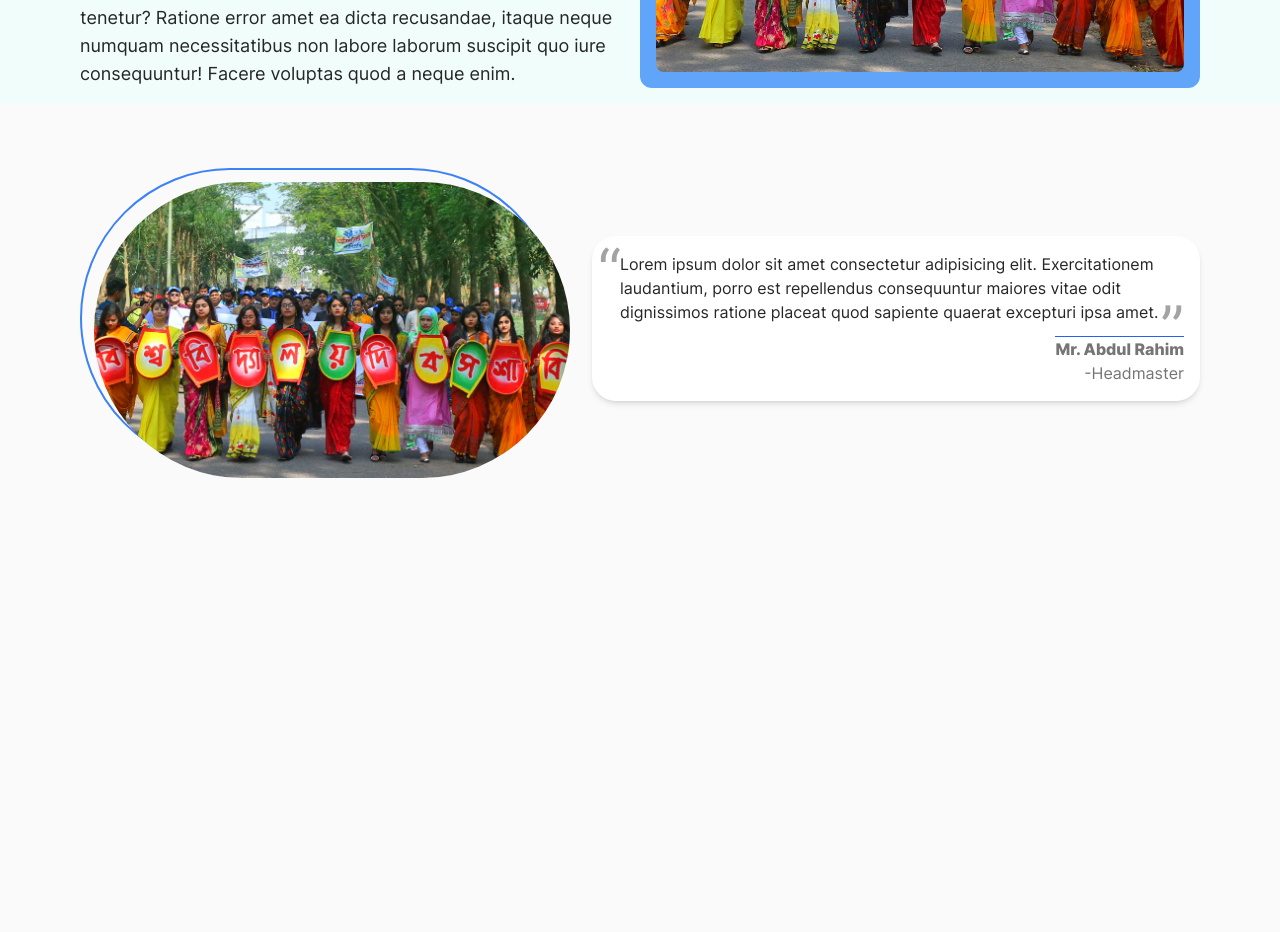
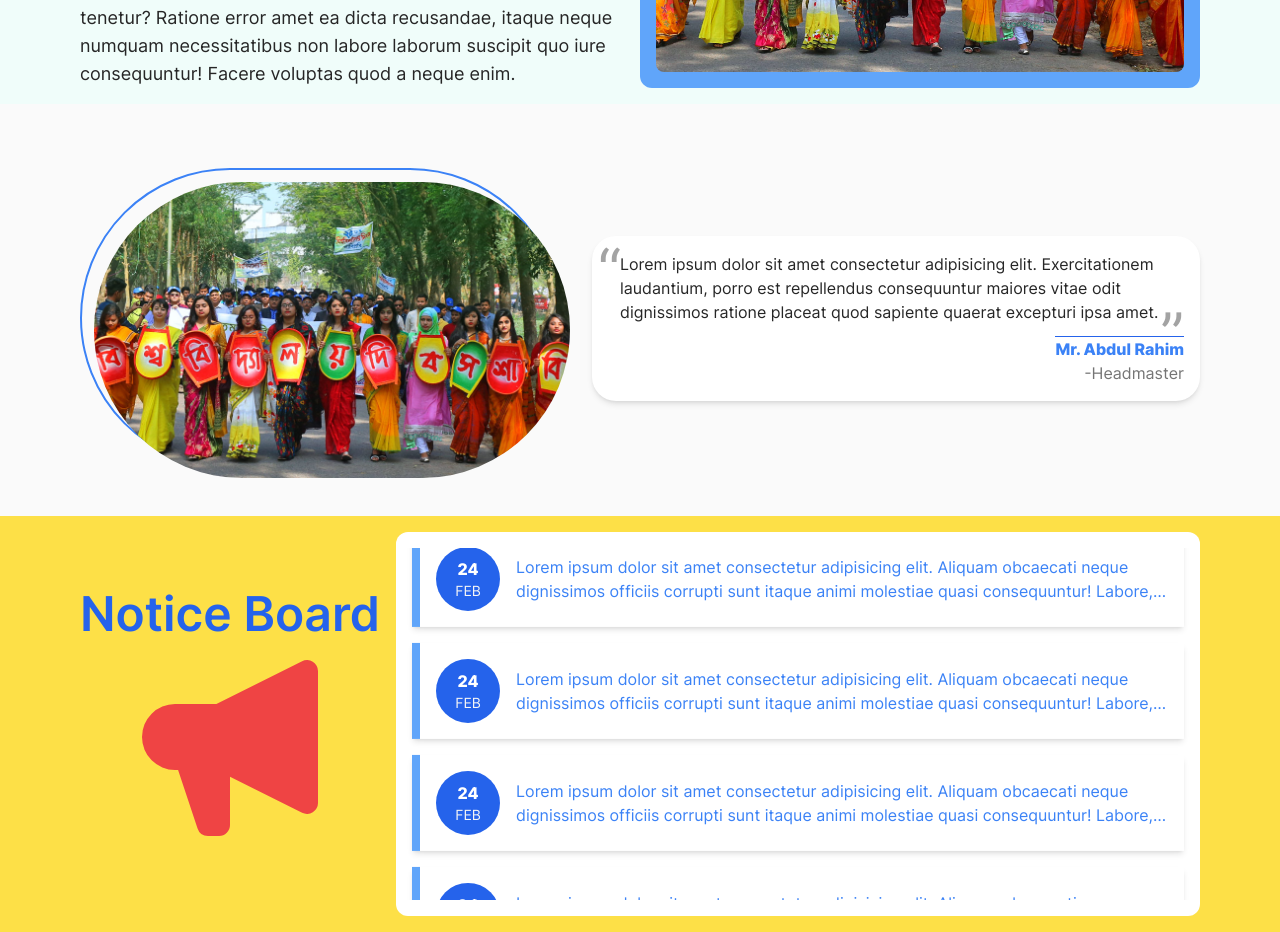
Before and after one commit to tuhinsaud4614/high-school, a Next.js app: page / in a window 1280 px wide. Shown: the part 920-1852 px from the top of the page. Before the commit the page ends 1398 px from the top, so only its background shows below. Built offline with nearby package versions, Linux system fonts and the light colour scheme.

Commit message:
Home HomeNoticeBorad component update 1

```diff
--- a/components/home/HeadMasterCard.tsx
+++ b/components/home/HeadMasterCard.tsx
@@ -20,14 +20,16 @@ const HeadMasterCard = () => {
       </div>
       <div className="md:flex-1 md:pl-8 mt-3 md:mt-0">
         <div className="bg-white shadow-md p-4 rounded-3xl">
-          <blockquote className="text-neutral-800 relative after:absolute after:content-['“'] after:text-neutral-400 after:top-0 after:-left-2.5 after:leading-[0.6] after:text-6xl before:content-['”'] before:absolute before:leading-[0] before:text-neutral-400 before:-bottom-[5%] before:right-0 before:text-6xl px-3">
+          <blockquote className="text-neutral-800 relative after:absolute after:content-['“'] after:text-neutral-400 after:top-0 after:-left-2.5 after:leading-[0.6] after:text-6xl before:content-['”'] before:absolute before:leading-[0] before:text-neutral-400 before:-bottom-[15%] before:right-0 before:text-6xl px-3">
             Lorem ipsum dolor sit amet consectetur adipisicing elit.
             Exercitationem laudantium, porro est repellendus consequuntur
             maiores vitae odit dignissimos ratione placeat quod sapiente quaerat
             excepturi ipsa amet.
           </blockquote>
           <h6 className="text-[#757575] flex flex-col items-end border-t border-blue-600 mt-3 ml-auto w-fit">
-            <strong>{localeConst.HOME.headSirName}</strong>
+            <strong className="text-blue-500">
+              {localeConst.HOME.headSirName}
+            </strong>
             <span>-{localeConst.HOME.headSirTitle}</span>
           </h6>
         </div>
--- /dev/null
+++ b/components/home/NoticeBox.tsx
@@ -0,0 +1,70 @@
+import { useLocale } from "hooks";
+import Link from "next/link";
+import { HiSpeakerphone } from "react-icons/hi";
+import { Autoplay } from "swiper";
+import { Swiper, SwiperSlide } from "swiper/react";
+
+const NoticeBoxItem = () => {
+  return (
+    <div className="shadow-md bg-white p-4 border-l-8 border-blue-400 flex items-center">
+      <span className="flex flex-col items-center justify-center bg-blue-600 h-16 w-16 rounded-full">
+        <strong className="text-white">24</strong>
+        <span className="text-neutral-100 text-sm">FEB</span>
+      </span>
+      <Link href="/notice-board/slug">
+        <a className="flex-1 ml-4 line-clamp-2 text-ellipsis overflow-hidden text-blue-500 hover:text-blue-600">
+          Lorem ipsum dolor sit amet consectetur adipisicing elit. Aliquam
+          obcaecati neque dignissimos officiis corrupti sunt itaque animi
+          molestiae quasi consequuntur! Labore, repellat sunt officia mollitia
+          illo nisi ut odit laborum? Lorem ipsum dolor sit amet consectetur
+          adipisicing elit. Aliquam obcaecati neque dignissimos officiis
+          corrupti sunt itaque animi molestiae quasi consequuntur! Labore,
+          repellat sunt officia mollitia illo nisi ut odit laborum? Lorem ipsum
+          dolor sit amet consectetur adipisicing elit. Aliquam obcaecati neque
+          dignissimos officiis corrupti sunt itaque animi molestiae quasi
+          consequuntur! Labore, repellat sunt officia mollitia illo nisi ut odit
+          laborum?
+        </a>
+      </Link>
+    </div>
+  );
+};
+
+const NoticeBox = () => {
+  const { localeConst } = useLocale();
+  return (
+    <section className="mt-12 bg-yellow-300">
+      <div className="max-w-6xl p-4 mx-auto flex">
+        <div className="hidden md:flex md:flex-col md:items-center md:justify-center md:mr-4">
+          <h1 className="capitalize text-5xl text-blue-600 font-semibold">
+            {localeConst.ROUTES.noticeBoard}
+          </h1>
+          <HiSpeakerphone size={220} className="text-red-500" />
+        </div>
+        <div className="flex-1 bg-white rounded-xl h-96 py-4 overflow-hidden">
+          <Swiper
+            modules={[Autoplay]}
+            direction="vertical"
+            slidesPerView="auto"
+            allowTouchMove={false}
+            className="h-full w-full"
+            speed={5000}
+            spaceBetween={16}
+            autoplay={{ delay: 0, disableOnInteraction: false }}
+            loopFillGroupWithBlank={false}
+            autoHeight
+            loop
+          >
+            {Array.from({ length: 7 }).map((_, index) => (
+              <SwiperSlide key={index} className="px-4">
+                <NoticeBoxItem />
+              </SwiperSlide>
+            ))}
+          </Swiper>
+        </div>
+      </div>
+    </section>
+  );
+};
+
+export default NoticeBox;
--- a/components/home/index.ts
+++ b/components/home/index.ts
@@ -1,3 +1,4 @@
 export { default as HomeCarousel } from "./Carousel";
 export { default as HomeHeadMasterCard } from "./HeadMasterCard";
+export { default as HomeNoticeBox } from "./NoticeBox";
 export { default as HomeWelcome } from "./Welcome";
--- a/package.json
+++ b/package.json
@@ -9,6 +9,7 @@
     "lint": "next lint"
   },
   "dependencies": {
+    "@tailwindcss/line-clamp": "^0.3.1",
     "classnames": "^2.3.1",
     "next": "12.1.0",
     "react": "17.0.2",
--- a/pages/index.tsx
+++ b/pages/index.tsx
@@ -1,4 +1,9 @@
-import { HomeCarousel, HomeHeadMasterCard, HomeWelcome } from "@component/home";
+import {
+  HomeCarousel,
+  HomeHeadMasterCard,
+  HomeNoticeBox,
+  HomeWelcome,
+} from "@component/home";
 import type { NextPageWithLayout } from "@util";
 import { APP_TITLE } from "@util";
 import { Wrapper } from "components";
@@ -22,6 +27,7 @@ const Home: NextPageWithLayout = () => {
       <HomeCarousel />
       <HomeWelcome />
       <HomeHeadMasterCard />
+      <HomeNoticeBox />
     </div>
   );
 };
--- a/tailwind.config.js
+++ b/tailwind.config.js
@@ -5,6 +5,7 @@ module.exports = {
     "./pages/**/*.{js,ts,jsx,tsx}",
     "./components/**/*.{js,ts,jsx,tsx}",
   ],
+  plugins: [require("@tailwindcss/line-clamp")],
   theme: {
     extend: {
       fontFamily: {
@@ -31,5 +32,7 @@ module.exports = {
       },
     },
   },
-  plugins: [],
+  variants: {
+    lineClamp: ["responsive", "hover"],
+  },
 };
```
Also changed, not shown: 1 other file (tests, documents, lock files or other folders).
